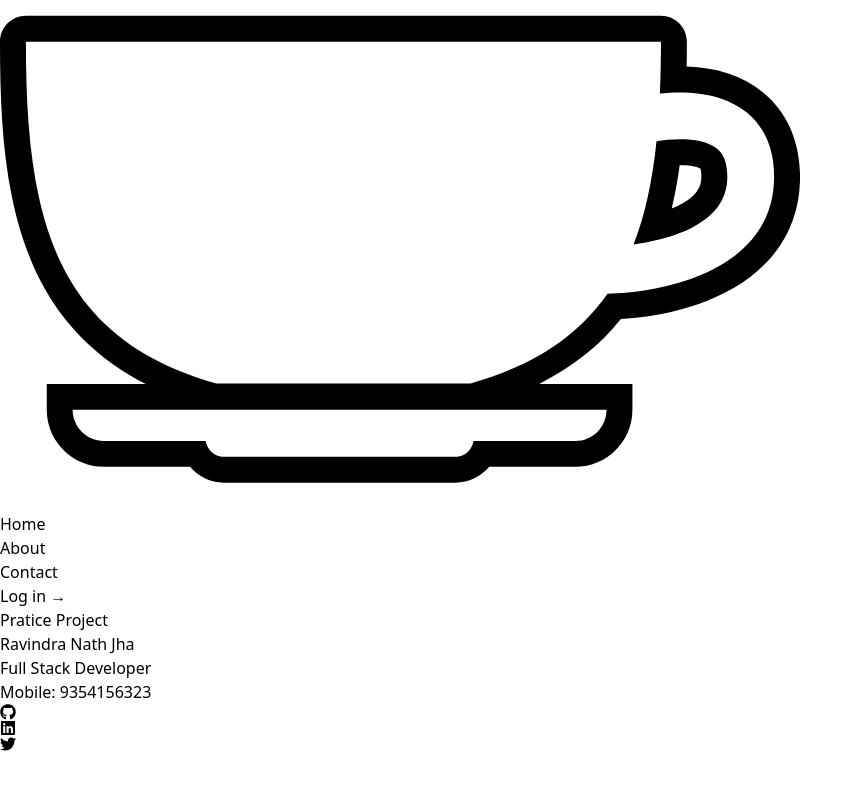
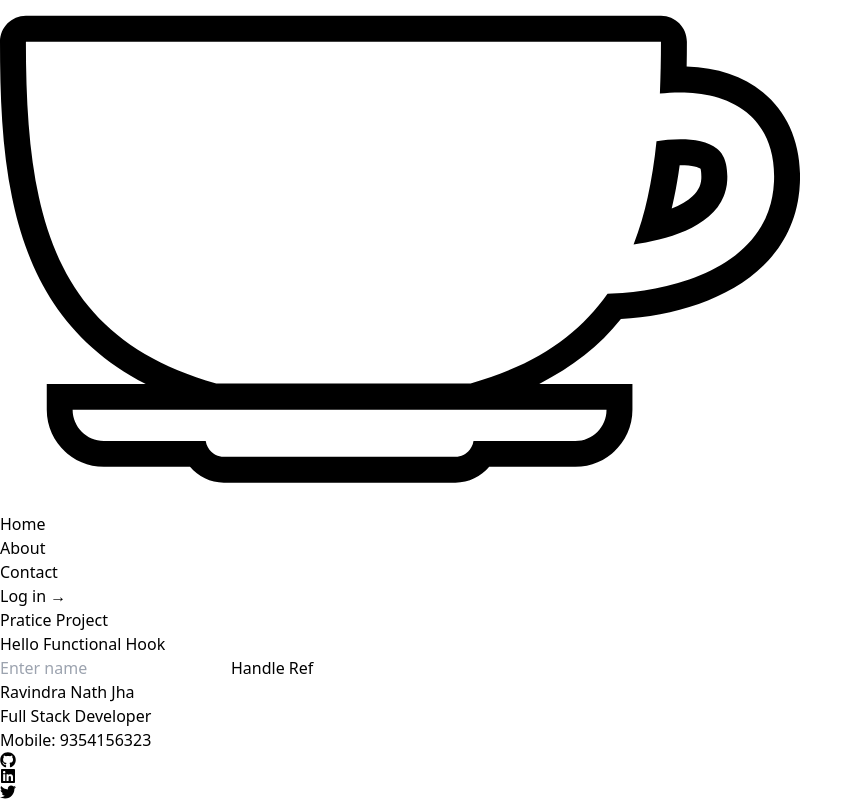
Before and after one commit to ravindrauiet/JSpiderReact, a React (Vite) app in the folder project/Pratice Project/: page /usehook in a window 1280 px wide. Shown: the part 312-1112 px from the top of the page, without its empty margins (0-863 px from the left). Before the commit the page ends 1064 px from the top, so only its background shows below. Built offline with nearby package versions, Linux system fonts and the light colour scheme.

Commit message:
Question 22 (useRef hook)

```diff
--- a/project/Pratice Project/src/App.jsx
+++ b/project/Pratice Project/src/App.jsx
@@ -7,6 +7,7 @@ import Login from "./pages/Login"
 import FooterComponent from "./Components/FooterComponent"
 import Project from "./pages/Project"
 import UseStatePage from "./pages/UseStatePage"
+import HookPage from "./pages/HookPage"
 
 
 function App() {
@@ -22,6 +23,7 @@ function App() {
       <Route path ="/login" element={<Login />}/>
       <Route path ="/project" element={<Project />}/>
       <Route path ="/usestate" element={<UseStatePage />}/>
+      <Route path ="/usehook" element={<HookPage />}/>
 
     </Routes>
 
--- /dev/null
+++ b/project/Pratice Project/src/Components/HooksComponents/UseRef.jsx
@@ -0,0 +1,21 @@
+import React,{useRef} from 'react'
+
+function UseRef() {
+  const inputRef = useRef();
+
+  function handleRef(){
+    inputRef.current.value = '100';
+    inputRef.current.style.color="red"
+    inputRef.current.focus()
+  }
+
+  return (
+    <div>
+      <input type="text" placeholder="Enter name" ref={inputRef}></input>
+      <button className="bg-red-500 hover:bg-blue-700 text-white font-bold py-2 px-4 m-4 rounded" onClick={handleRef} >Handle Ref</button>
+
+    </div>
+  )
+}
+
+export default UseRef
--- a/project/Pratice Project/src/pages/Home.jsx
+++ b/project/Pratice Project/src/pages/Home.jsx
@@ -8,6 +8,7 @@ function Home() {
     <div>
       <h1 className={"bg-red-100 text-blue h-30 w-15 p-4 m-4 "}>Home</h1>
       <Button ><NavigationComponent link="./usestate">Use State</NavigationComponent></Button>
+      <Button ><NavigationComponent link="./usehook">Hook Component</NavigationComponent></Button>
       <Button > <NavigationComponent link="./project">Project</NavigationComponent> </Button>
       <div className={"display: inline-flex"}>
         {/* With Placeholder */}
--- /dev/null
+++ b/project/Pratice Project/src/pages/HookPage.jsx
@@ -0,0 +1,15 @@
+import React from 'react'
+import UseRef from '../Components/HooksComponents/UseRef'
+
+function HookPage() {
+  return (
+    <div>
+    <div className="p-15 m-10">
+      <h1 className="font-bold h-6 p-2 m-2 text-red-800"> Hello Functional Hook</h1>
+      <UseRef />
+    </div>
+    </div>
+  )
+}
+
+export default HookPage
```
